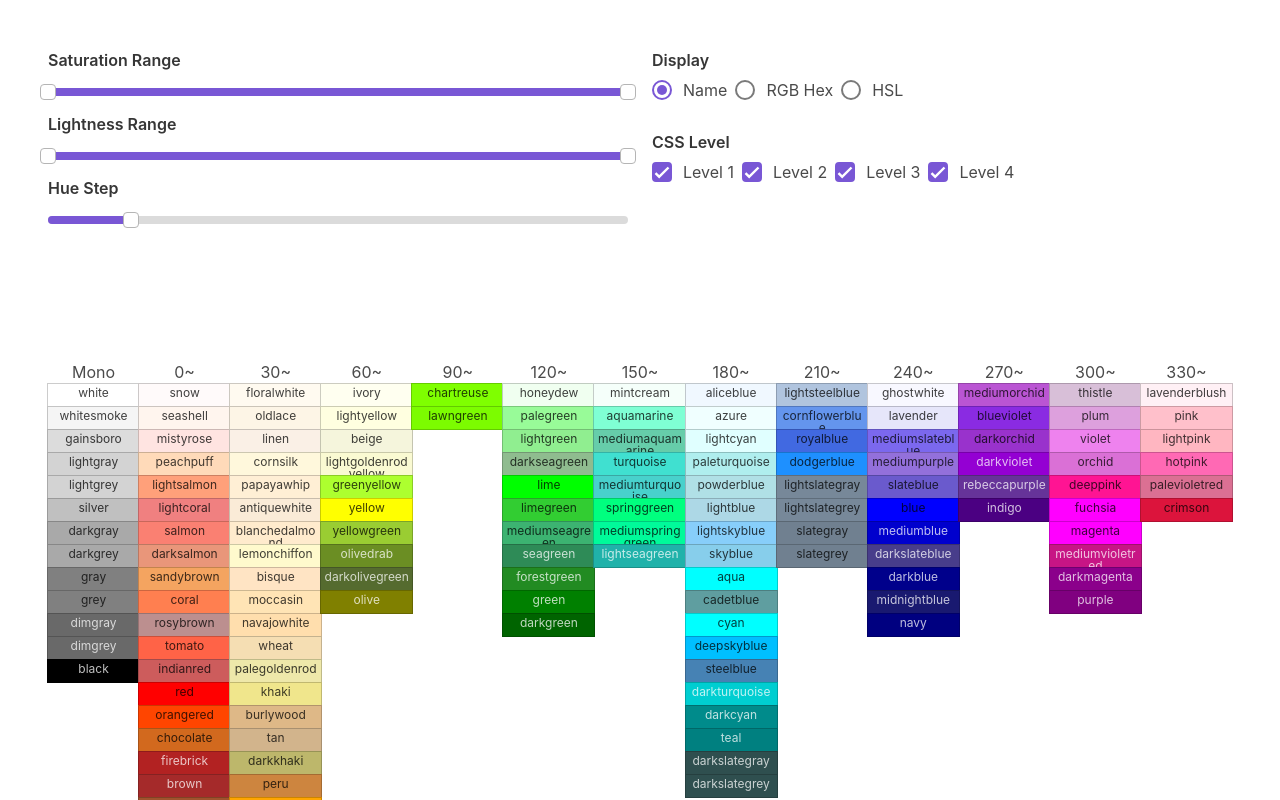
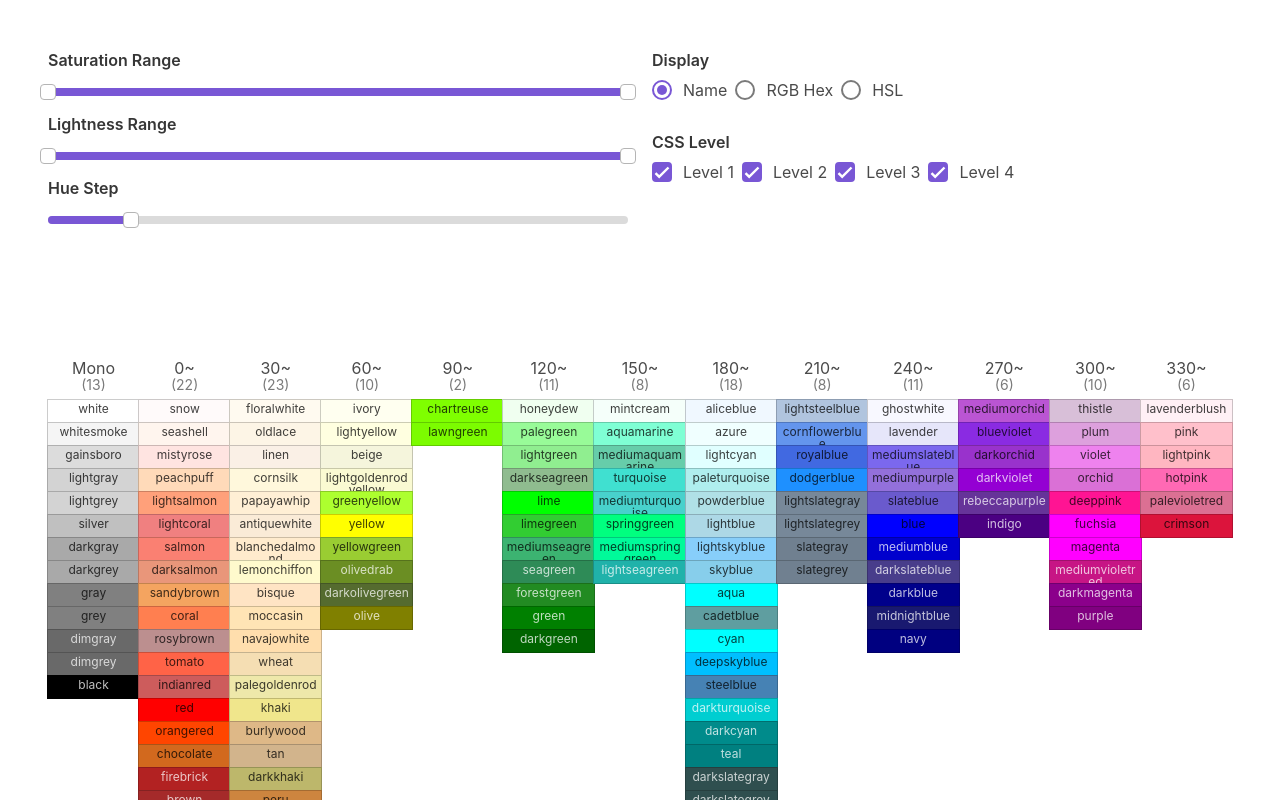
Before and after one commit to jay-es/css-color-keywords, a Vue app: page / in a window 1280 px wide. Shown: the top 800 px of the page. Built offline with nearby package versions, Linux system fonts and the light colour scheme.

Commit message:
列ごとの件数を表示

```diff
--- a/src/components/ColorCell.vue
+++ b/src/components/ColorCell.vue
@@ -1,5 +1,5 @@
 <template>
-  <div class="color-cell" :class="isVisible || 'is-hidden'" :style="style">
+  <div class="color-cell" :style="style">
     {{ display }}
   </div>
 </template>
@@ -7,7 +7,7 @@
 <script lang="ts">
 import Vue, { PropType } from 'vue'
 import store from '@/store'
-import { Color } from '@/store/colors'
+import { Color } from '@/store/colorList'
 
 export default Vue.extend({
   name: 'ColorCell',
@@ -21,23 +21,6 @@ export default Vue.extend({
     display() {
       const val = this.color[store.dispProp]
       return Array.isArray(val) ? val.join(',') : val
-    },
-    isVisible() {
-      const { hsl, level } = this.color as Color
-
-      if (hsl[1] > store.satRange[1] || hsl[1] < store.satRange[0]) {
-        return false
-      }
-
-      if (hsl[2] > store.litRange[1] || hsl[2] < store.litRange[0]) {
-        return false
-      }
-
-      if (hsl[2] > store.litRange[1] || hsl[2] < store.litRange[0]) {
-        return false
-      }
-
-      return store.cssLevel.some(v => level.includes(v))
     },
     style() {
       const color = this.color as Color
@@ -60,5 +43,6 @@ export default Vue.extend({
   height: 2em;
   font-size: 12px;
   line-height: 1;
+  word-break: break-all;
 }
 </style>
--- a/src/components/ColorGroup.vue
+++ b/src/components/ColorGroup.vue
@@ -1,12 +1,16 @@
 <template>
   <div class="color-group">
-    {{ title }}<br />
-    <color-cell v-for="c in colors" :key="c.name" :color="c" />
+    <p class="color-group-label">
+      {{ title }}<br />
+      <small class="has-text-grey">({{ filtered.length }})</small>
+    </p>
+    <color-cell v-for="c in filtered" :key="c.name" :color="c" />
   </div>
 </template>
 
 <script lang="ts">
 import Vue from 'vue'
+import store from '@/store'
 import colorList, { Color } from '@/store/colorList'
 import ColorCell from './ColorCell.vue'
 
@@ -27,7 +31,7 @@ export default Vue.extend({
     isMono(): boolean {
       return !this.hueMin && !this.hueMax
     },
-    colors(): Color[] {
+    groupColors(): Color[] {
       if (this.isMono) {
         return colorList.filter(v => v.hsl[1] === 0)
       }
@@ -35,6 +39,23 @@ export default Vue.extend({
       return colorList.filter(
         v => v.hsl[1] && v.hsl[0] >= this.hueMin && v.hsl[0] < this.hueMax,
       )
+    },
+    filtered(): Color[] {
+      return this.groupColors.filter(({ hsl, level }) => {
+        if (hsl[1] > store.satRange[1] || hsl[1] < store.satRange[0]) {
+          return false
+        }
+
+        if (hsl[2] > store.litRange[1] || hsl[2] < store.litRange[0]) {
+          return false
+        }
+
+        if (hsl[2] > store.litRange[1] || hsl[2] < store.litRange[0]) {
+          return false
+        }
+
+        return store.cssLevel.some(v => level.includes(v))
+      })
     },
     title(): string {
       return this.isMono ? 'Mono' : `${this.hueMin}~`
@@ -46,6 +67,9 @@ export default Vue.extend({
 <style>
 .color-group {
   flex: 1;
-  word-break: break-all;
+}
+.color-group-label {
+  padding-bottom: 0.5em;
+  line-height: 1;
 }
 </style>
--- a/src/components/FilterControl.vue
+++ b/src/components/FilterControl.vue
@@ -38,7 +38,7 @@
 </template>
 
 <script lang="ts">
-import Vue, { PropType } from 'vue'
+import Vue from 'vue'
 import store from '@/store'
 
 export default Vue.extend({
```
Also changed, not shown: src/App.vue (+0 -8 lines), .eslintrc.js.
